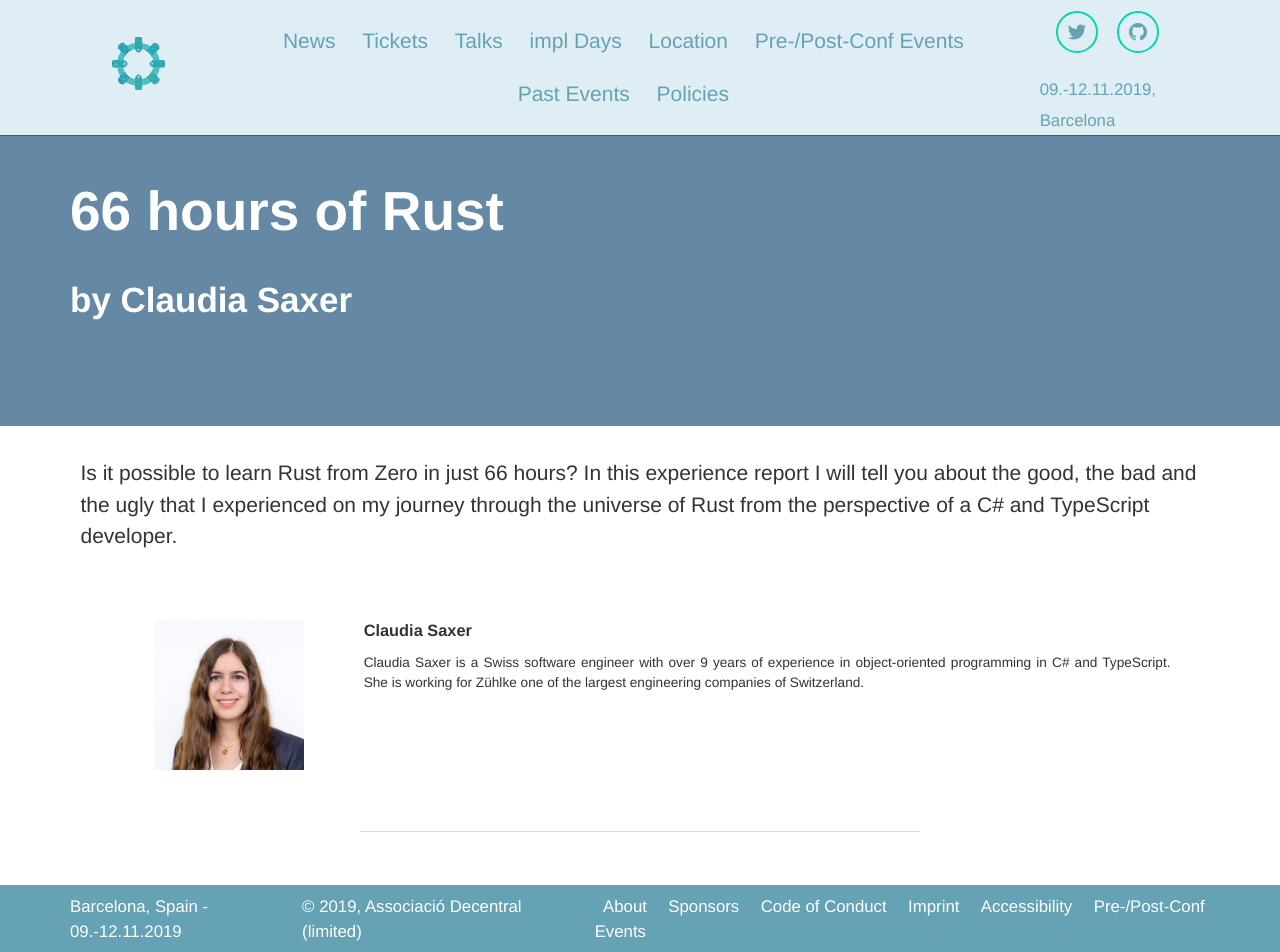
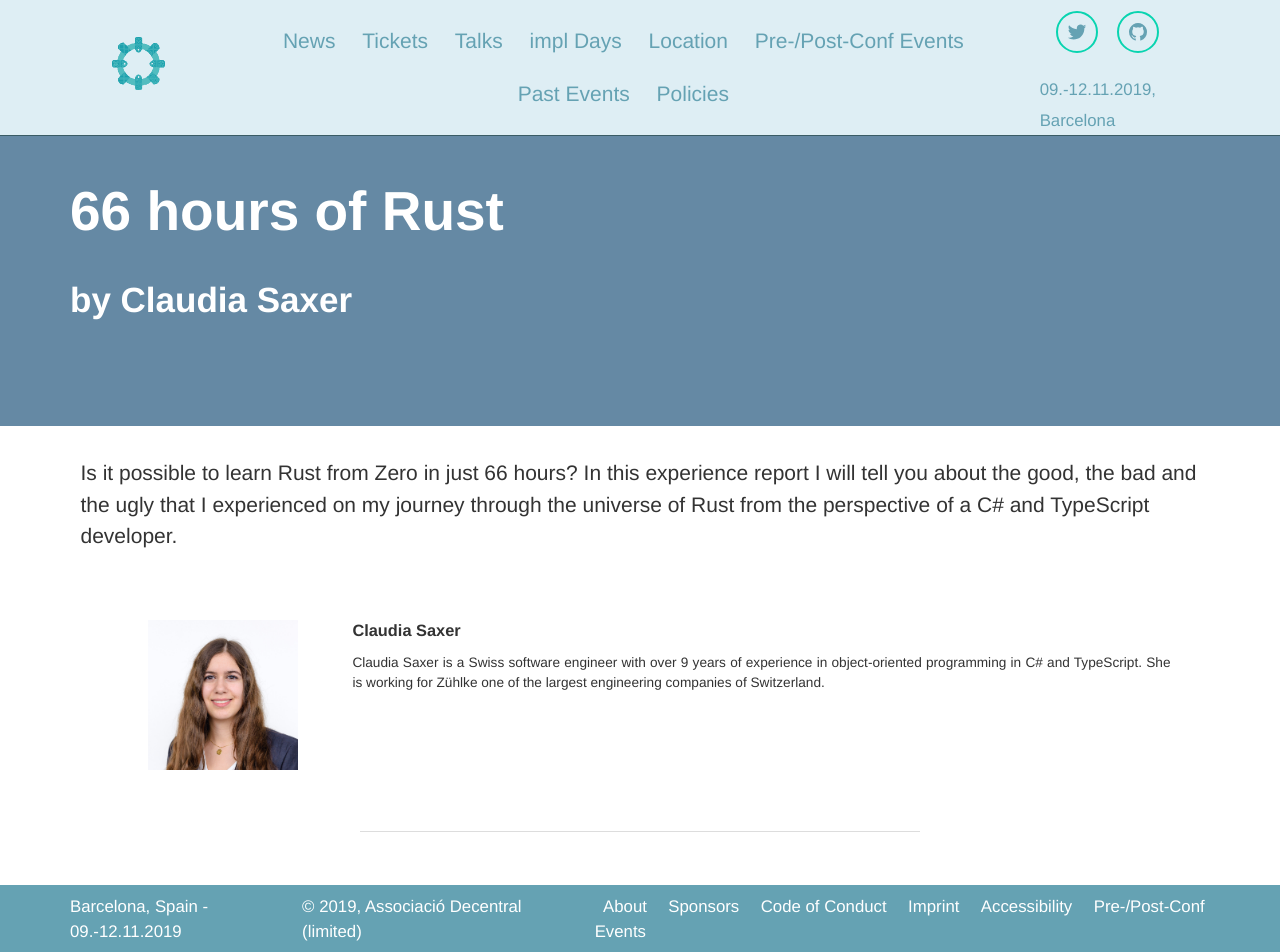
Before and after one commit to RustFestEU/barcelona.rustfest.eu, a Jekyll site: the page built from _sessions/66-hours-of-rust.md, in a window 1280 px wide. Built offline with Jekyll 4.4.1, drawn with Linux system fonts in a browser that asks for light colours; nearby versions of some CDN libraries.

Commit message:
fix(speakers): align speakers

```diff
--- a/_sass/components/_talks.scss
+++ b/_sass/components/_talks.scss
@@ -1,5 +1,3 @@
-
-
 .talks {
   @include display(flex);
   // @include align-items(top);
@@ -15,7 +13,7 @@
   $base-border-radius: 3px !default;
   $base-background-color: white !default;
   $base-spacing: 1.5em !default;
-  $action-color: #477DCA !default;
+  $action-color: #477dca !default;
   $dark-gray: #333 !default;
   $base-font-color: $dark-gray !default;
   $card-border-color: $base-border-color;
@@ -27,7 +25,7 @@
     padding-bottom: 2em;
     &::after {
       display: block;
-      content : " ";
+      content: ' ';
       width: 50%;
       border-bottom: $card-border;
       margin: 0 auto;
@@ -36,7 +34,7 @@
       width: 100%;
       display: block;
 
-      margin-bottom: .5em;
+      margin-bottom: 0.5em;
       font-weight: bold;
 
       a {
@@ -59,12 +57,11 @@
     @include flex-wrap(nowrap);
   }
 
-
   .abstract {
     @include flex-grow(2);
 
     blockquote {
-      border-left: .25em solid #99aaff;
+      border-left: 0.25em solid #99aaff;
       margin-left: 0;
       padding-left: 1.5em;
     }
@@ -103,6 +100,7 @@
       text-align: justify;
       font-size: 0.65em;
       font-weight: normal;
+      width: 100%;
       p {
         max-width: 1000px;
       }
@@ -131,6 +129,6 @@
   }
 
   .name {
-    font-size: 1.2em
+    font-size: 1.2em;
   }
 }
```
